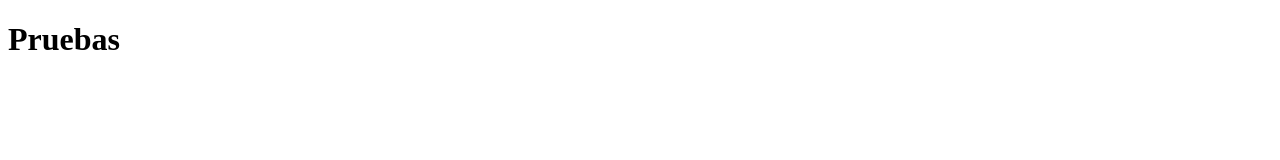
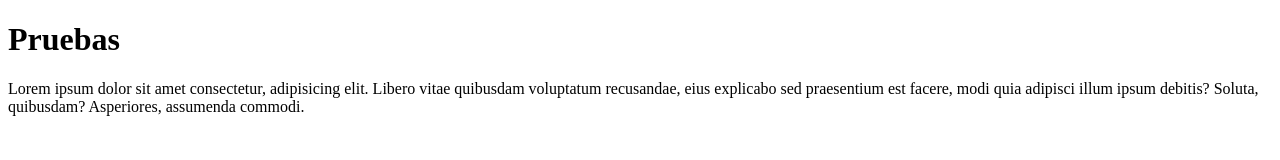
Before and after one commit to VeldoraCode/biblioteca_g21, a plain HTML site: page index.html in a window 1280 px wide. Drawn offline with Linux system fonts and the light colour scheme.

Commit message:
Segundo cambio

```diff
--- a/index.html
+++ b/index.html
@@ -8,5 +8,6 @@
 </head>
 <body>
     <h1>Pruebas</h1>
+    <p>Lorem ipsum dolor sit amet consectetur, adipisicing elit. Libero vitae quibusdam voluptatum recusandae, eius explicabo sed praesentium est facere, modi quia adipisci illum ipsum debitis? Soluta, quibusdam? Asperiores, assumenda commodi.</p>
 </body>
 </html>
```
